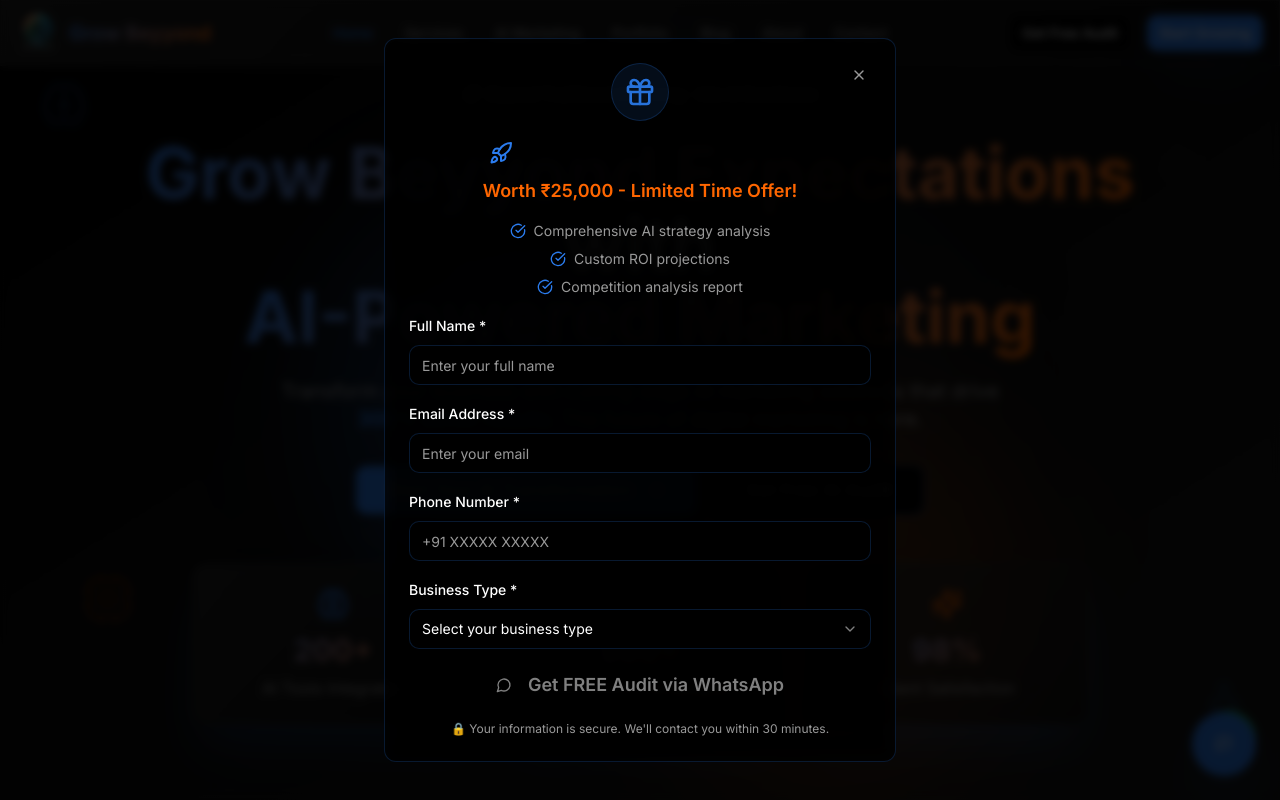
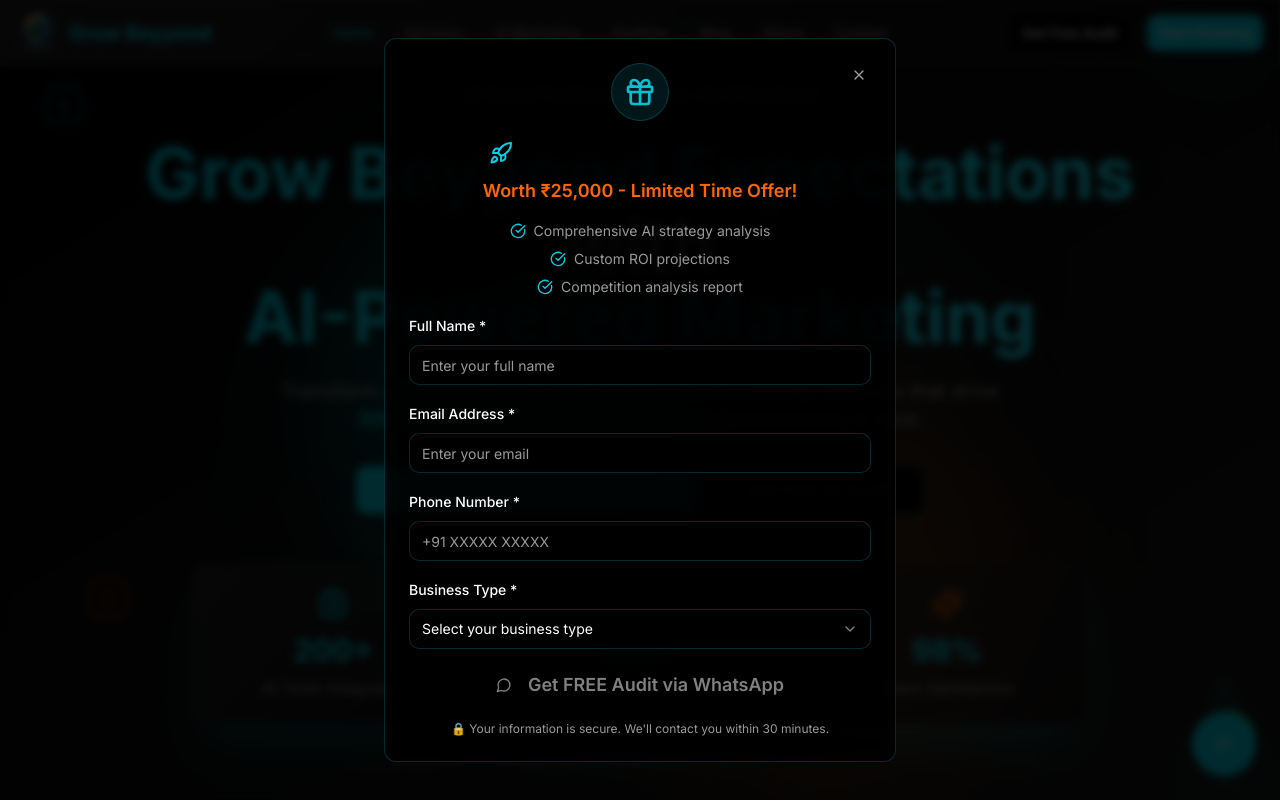
Before and after one commit to growbeyyond/growbeyyond-ai-advantage, a React (Vite) app: page / in a window 1280 px wide. Shown: the top 800 px of the page. Built offline with nearby package versions, Linux system fonts and the light colour scheme.

Commit message:
Refine color scheme and implement plan

```diff
--- a/src/index.css
+++ b/src/index.css
@@ -20,13 +20,13 @@
     --card-glass: 0 0% 15%;
     --card-foreground: 0 0% 100%;
 
-    /* Professional Blue System */
-    --primary: 215 85% 55%;
-    --primary-glow: 215 100% 65%;
-    --primary-dark: 215 85% 45%;
+    /* Logo Blue System */
+    --primary: 185 100% 45%;
+    --primary-glow: 185 100% 55%;
+    --primary-dark: 185 100% 35%;
     --primary-foreground: 0 0% 100%;
 
-    /* Professional Blue Secondary */
+    /* Clean Secondary System */
     --secondary: 0 0% 15%;
     --secondary-glow: 0 0% 20%;
     --secondary-foreground: 0 0% 90%;
@@ -36,17 +36,17 @@
     --accent-glow: 24 100% 60%;
     --accent-foreground: 0 0% 100%;
 
-    /* Professional Blue-Orange Gradients */
-    --gradient-primary: linear-gradient(135deg, hsl(215 85% 55%), hsl(24 100% 50%));
-    --gradient-hero: linear-gradient(135deg, hsl(215 85% 55%), hsl(215 100% 65%));
+    /* Simplified Gradients */
+    --gradient-primary: linear-gradient(135deg, hsl(185 100% 45%), hsl(185 100% 55%));
+    --gradient-hero: linear-gradient(135deg, hsl(185 100% 45%), hsl(185 100% 55%));
     --gradient-card: linear-gradient(135deg, hsl(0 0% 15% / 0.8), hsl(0 0% 5% / 0.4));
-    --gradient-text: linear-gradient(135deg, hsl(215 85% 55%), hsl(24 100% 50%));
+    --gradient-text: linear-gradient(135deg, hsl(185 100% 45%), hsl(185 100% 55%));
 
-    /* Professional Blue Shadows with Orange Glow */
-    --shadow-premium: 0 25px 50px -12px hsl(215 85% 55% / 0.25);
-    --shadow-glow: 0 0 40px hsl(215 85% 55% / 0.3);
+    /* Logo Blue Shadows */
+    --shadow-premium: 0 25px 50px -12px hsl(185 100% 45% / 0.25);
+    --shadow-glow: 0 0 40px hsl(185 100% 45% / 0.3);
     --shadow-card: 0 20px 40px -10px hsl(0 0% 0% / 0.8);
-    --shadow-intense: 0 35px 60px -15px hsl(215 85% 55% / 0.4);
+    --shadow-intense: 0 35px 60px -15px hsl(185 100% 45% / 0.4);
 
     /* System Colors */
     --muted: 0 0% 20%;
```
